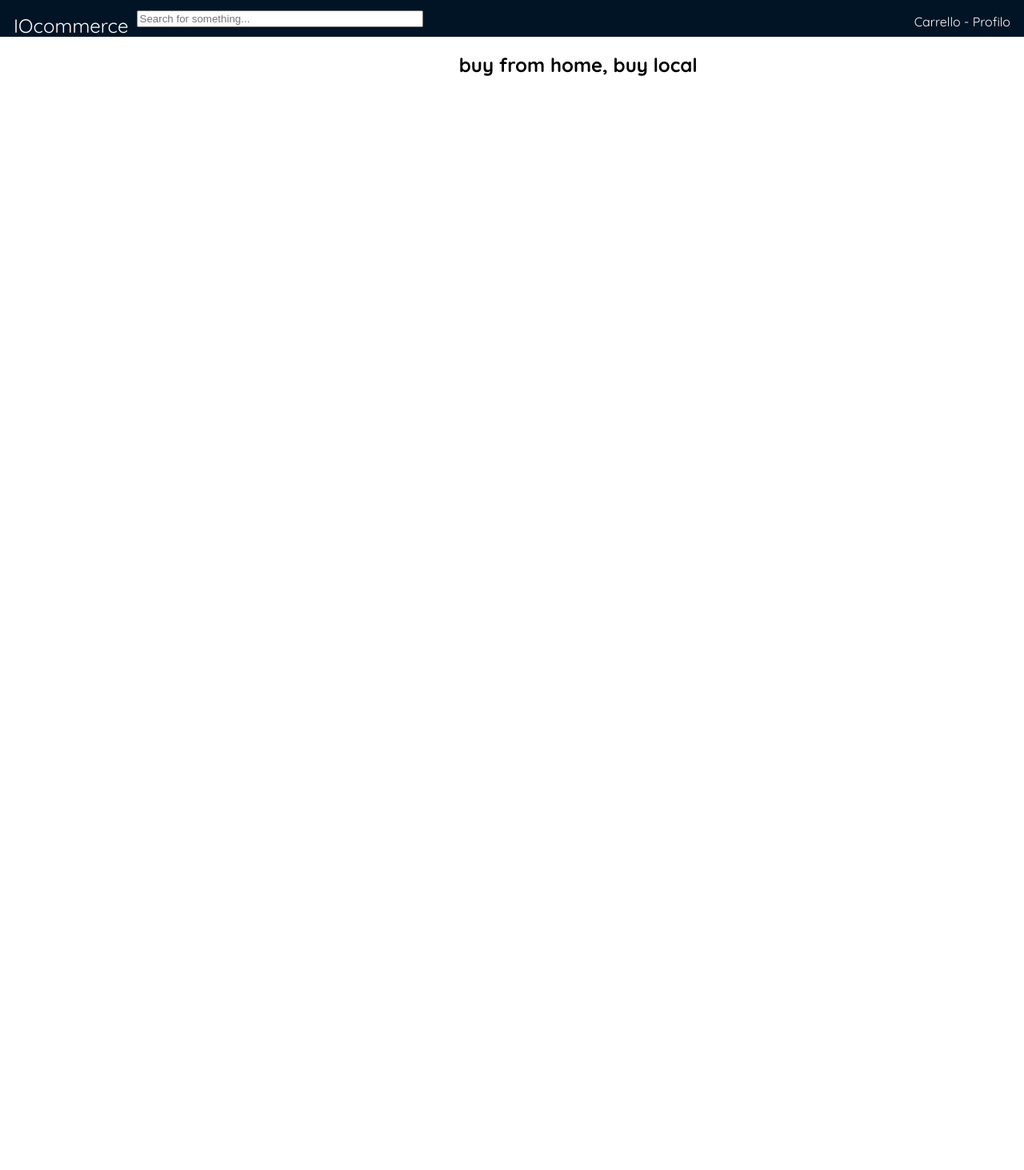
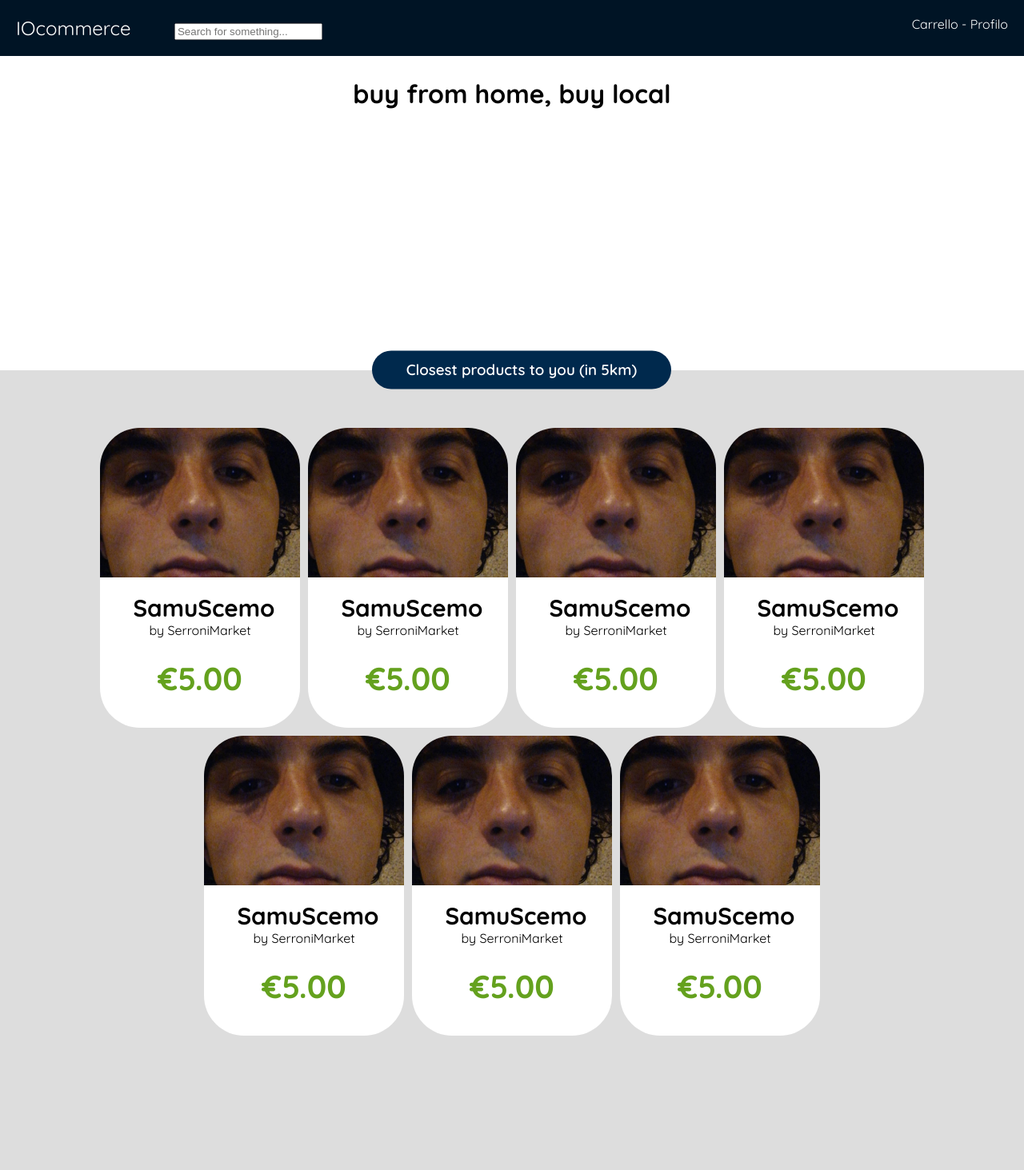
Before and after one commit to CodeWeekItaly/MULTISKILLS, a PHP site: page /home.html in a window 1280 px wide. Shown: the whole page at 80% size. Before the commit the page ends 95 px from the top, so only its background shows below. Run offline with PHP 8.4, Linux system fonts and the light colour scheme.

Commit message:
push #yes

```diff
--- a/home.css
+++ b/home.css
@@ -3,7 +3,6 @@
 html {
 	box-sizing: border-box;
 	font-family: 'Quicksand', sans-serif;
-    color: white;
 }
 
 body {
@@ -13,38 +12,93 @@ body {
 }
 
 main {
-    display: flex;
-    justify-content: center;
-    color: black;
     text-align: center;
 }
 
-nav {
+main h2 {
+    font-size: 2em;
+}
+
+.lighter-please {
+    font-weight: 400;
+}
+
+.navbar {
+    position: sticky;
+    width: 100%;
     background-color: #001425;
+    color: white;
+}
+
+.navbar ul {
+    list-style-type: none;
+    margin: 0;
+    padding: 20px;
+}
+
+.navbar li {
+    display: inline;
+}
+
+.navbar #icons {
+    float: right;
+}
+
+.navbar #logo {
+    font-size: 1.5em;
+    margin-right: 50px;
+}
+
+#closest-product {
+    height: 1000px;
+    transform: translateY(300px);
+    background-color: #dddddd
+}
+
+#closest-product h3 {
+    margin-left: calc(50% - 175px);
+    width: 350px;
+    padding: 12px;
+    color: white;
+    font-weight: 600;
+    background-color: #00294D;
+    border-radius: 50px;
+    transform: translateY(calc(-147.11px / 6));
+}
+
+#closest-product-inner {
+    display: flex;
+    flex-direction: row;
+    justify-content: center;
+    flex-wrap: wrap;
+    padding-left: 5%;
+    padding-right: 5%;
+}
+
+.product-card {
+    text-align: center;
+    width: 250px;
+    height: 375px;
+    border-radius: 50px;
+    overflow: hidden;
+    background-color: #FFFFFF;
+    margin: 5px;
+}
+
+.product-card img {
     width: 100%;
 }
 
-nav ul{
-    list-style-type: none;
-    margin: 0;
-    padding: 12px;
+.product-title {
+    padding-top: 15px;
+    padding-left: 10px;
+    font-size: 1.85em;
+    font-weight: 700;
 }
 
-nav ul li {
-    display: inline;
-    padding: 5px;
+.product-price {
+    font-size: 2.5em;
+    color: #64A11E;
+    font-weight: 800;
+    padding-top: 25px;
 }
-
-nav ul #logo {
-    color: white;
-    font-size: 1.5em;
-    float: left;
-}
-
-#search-input {
-    width: 350px;
-}
-
-nav ul #icons {
-    float: right;
-}
--- a/home.html
+++ b/home.html
@@ -8,9 +8,9 @@
     <link rel="stylesheet" href="home.css" />
 </head>
 <body>
-    <nav>
+    <nav class="navbar">
         <ul>
-            <li id="logo">IOcommerce</li>
+            <li id="logo">IO<span class="lighter-please">commerce</span></li>
             <li id="search-field"><input type="text" id="search-input" placeholder="Search for something..."></li>
             <li id="icons">Carrello - Profilo</li>
         </ul>
@@ -19,6 +19,53 @@
         <h2>
             buy from home, buy local
         </h2>
+        <div id="closest-product">
+            <h3>Closest products to you (in 5km)</h3>
+            <div id="closest-product-inner">
+                <div class="product-card">
+                    <img src="imgs/placeholder.png" alt="samuscemo">
+                    <div class="product-title">SamuScemo</div>
+                    <div class="vendita-by">by SerroniMarket</div>
+                    <div class="product-price">€5.00</div>
+                </div>
+                <div class="product-card">
+                    <img src="imgs/placeholder.png" alt="samuscemo">
+                    <div class="product-title">SamuScemo</div>
+                    <div class="vendita-by">by SerroniMarket</div>
+                    <div class="product-price">€5.00</div>
+                </div>
+                <div class="product-card">
+                    <img src="imgs/placeholder.png" alt="samuscemo">
+                    <div class="product-title">SamuScemo</div>
+                    <div class="vendita-by">by SerroniMarket</div>
+                    <div class="product-price">€5.00</div>
+                </div>
+                <div class="product-card">
+                    <img src="imgs/placeholder.png" alt="samuscemo">
+                    <div class="product-title">SamuScemo</div>
+                    <div class="vendita-by">by SerroniMarket</div>
+                    <div class="product-price">€5.00</div>
+                </div>
+                <div class="product-card">
+                    <img src="imgs/placeholder.png" alt="samuscemo">
+                    <div class="product-title">SamuScemo</div>
+                    <div class="vendita-by">by SerroniMarket</div>
+                    <div class="product-price">€5.00</div>
+                </div>
+                <div class="product-card">
+                    <img src="imgs/placeholder.png" alt="samuscemo">
+                    <div class="product-title">SamuScemo</div>
+                    <div class="vendita-by">by SerroniMarket</div>
+                    <div class="product-price">€5.00</div>
+                </div>
+                <div class="product-card">
+                    <img src="imgs/placeholder.png" alt="samuscemo">
+                    <div class="product-title">SamuScemo</div>
+                    <div class="vendita-by">by SerroniMarket</div>
+                    <div class="product-price">€5.00</div>
+                </div>
+            </div>
+        </div>
     </main>
 </body>
 </html>
```
Also changed, not shown: imgs/placeholder.png (added).
